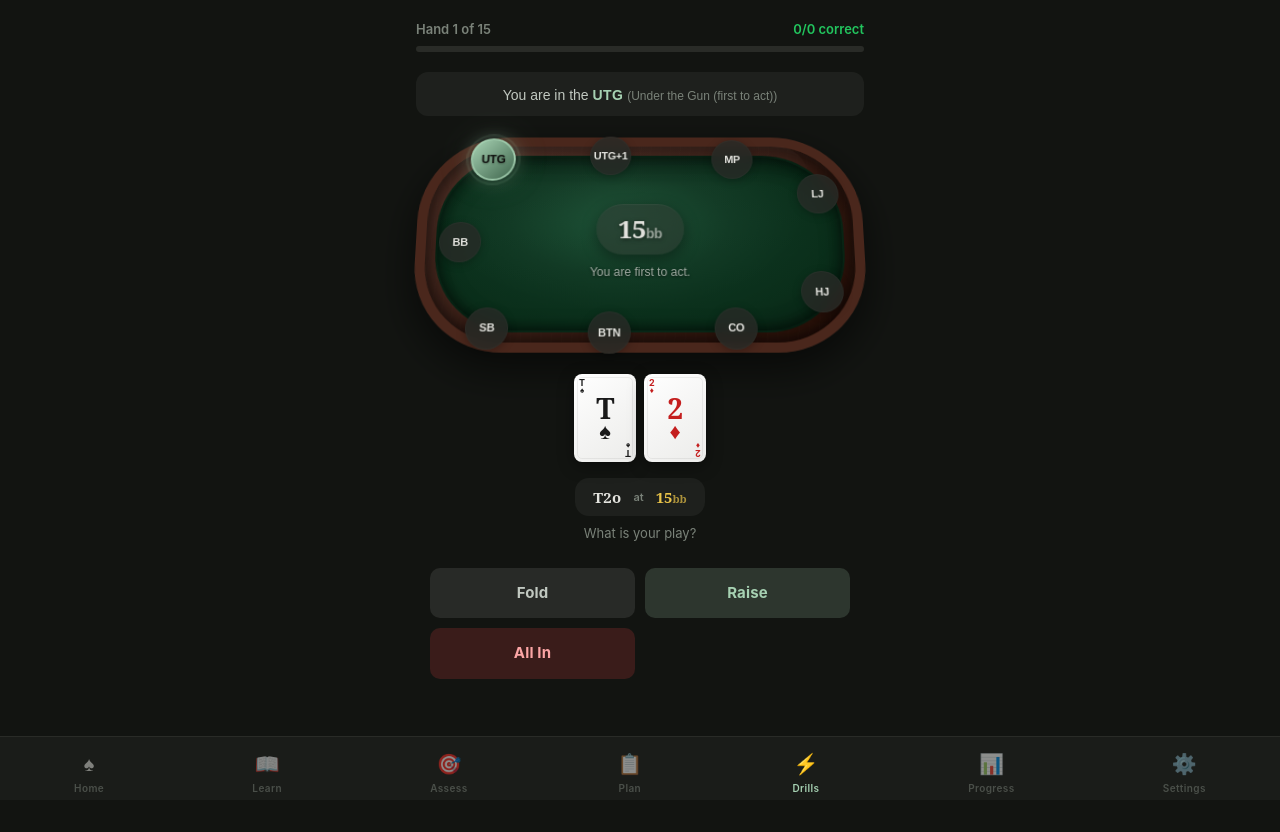
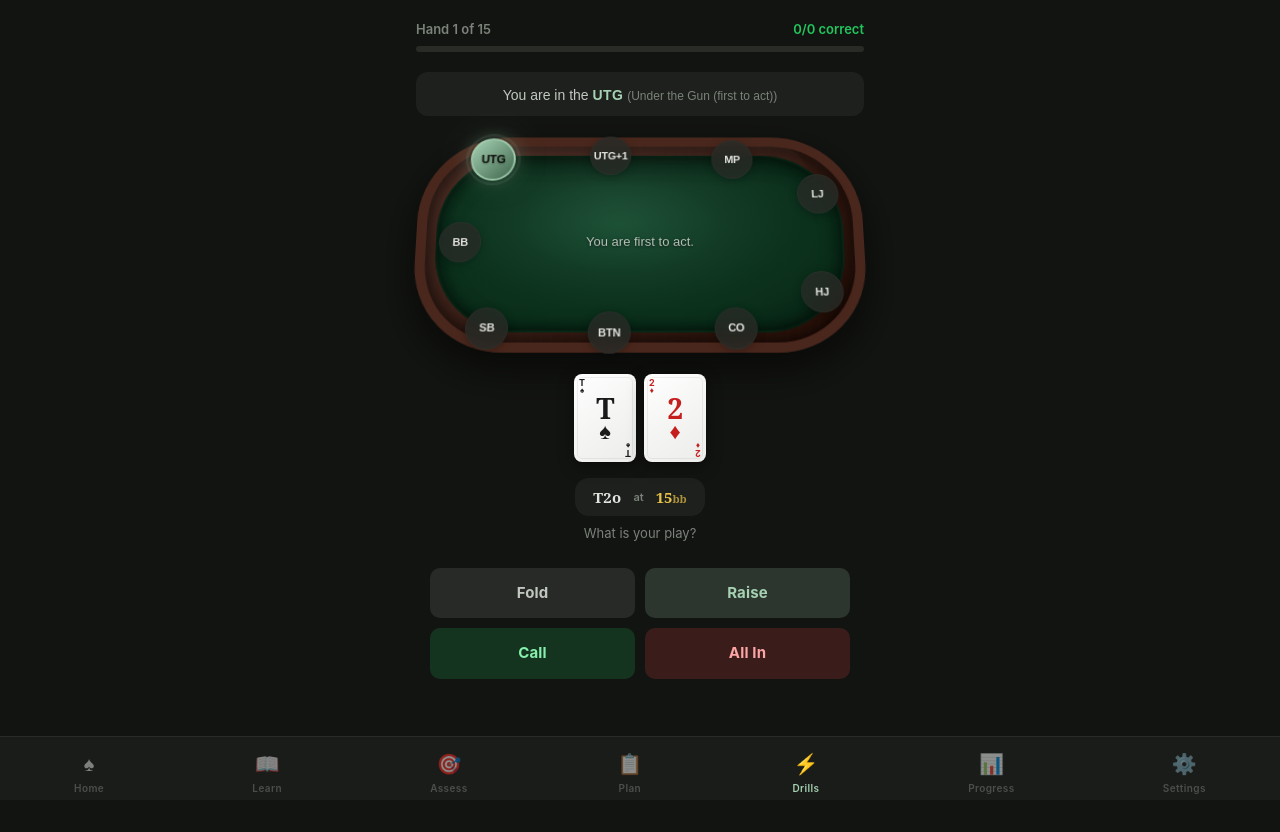
Before and after one commit to chuckpoole-lab/poker-trainer, a Next.js app: page /drills/session in a window 1280 px wide. Shown: the top 832 px of the page. Built offline with nearby package versions, Linux system fonts and the light colour scheme.

Commit message:
Universal 4-button actions, fix scoring, remove stack from table center, add missing positions, fix question count

```diff
--- a/src/app/assessment/page.tsx
+++ b/src/app/assessment/page.tsx
@@ -25,6 +25,9 @@ function ReadyStep() {
 function GuideStep() {
   const items: { label: string; desc: string }[] = [
     { label: 'UTG', desc: 'Under the Gun (first to act)' },
+    { label: 'UTG+1', desc: 'Under the Gun +1' },
+    { label: 'MP',  desc: 'Middle Position' },
+    { label: 'LJ',  desc: 'Lojack' },
     { label: 'HJ',  desc: 'Hijack' },
     { label: 'CO',  desc: 'Cutoff' },
     { label: 'BTN', desc: 'Button (dealer, best position)' },
--- a/src/app/learn/page.tsx
+++ b/src/app/learn/page.tsx
@@ -10,7 +10,7 @@ const PHASES = [
     description: 'Positions, terminology, and core concepts every player needs.',
     icon: '🧠',
     href: '/learn/foundations',
-    questions: 13,
+    questions: 14,
     estimate: '5 min',
   },
   {
--- a/src/components/poker-table/ActionBar.tsx
+++ b/src/components/poker-table/ActionBar.tsx
@@ -1,55 +1,34 @@
 'use client';
 
-import {
-  SimplifiedAction,
-  SpotType,
-  ACTION_LABELS,
-  VALID_ACTIONS_BY_SPOT_TYPE,
-} from '@/lib/types';
+import { SimplifiedAction } from '@/lib/types';
 
 interface ActionBarProps {
-  spotType: SpotType;
+  spotType?: string; // kept for interface compat but no longer used for filtering
   onSelect: (action: SimplifiedAction) => void;
   disabled?: boolean;
 }
 
-/* Grandmaster's Lounge action button palette */
-const ACTION_COLORS: Record<SimplifiedAction, { bg: string; color: string; hoverBg: string }> = {
-  [SimplifiedAction.FOLD]:       { bg: 'rgba(56,58,54,0.6)',     color: '#c1c8c0',  hoverBg: 'rgba(56,58,54,0.85)' },
-  [SimplifiedAction.OPEN]:       { bg: 'rgba(166,209,178,0.18)', color: '#a6d1b2',  hoverBg: 'rgba(166,209,178,0.3)' },
-  [SimplifiedAction.CALL]:       { bg: 'rgba(34,197,94,0.18)',   color: '#86efac',   hoverBg: 'rgba(34,197,94,0.3)' },
-  [SimplifiedAction.JAM]:        { bg: 'rgba(239,68,68,0.18)',   color: '#fca5a5',   hoverBg: 'rgba(239,68,68,0.3)' },
-  [SimplifiedAction.RAISE_FOLD]: { bg: 'rgba(233,195,73,0.18)',  color: '#e9c349',   hoverBg: 'rgba(233,195,73,0.3)' },
-  [SimplifiedAction.RAISE_CALL]: { bg: 'rgba(166,209,178,0.14)', color: '#a6d1b2',  hoverBg: 'rgba(166,209,178,0.25)' },
-  [SimplifiedAction.LIMP]:       { bg: 'rgba(56,58,54,0.5)',     color: '#e3e3de',   hoverBg: 'rgba(56,58,54,0.75)' },
-};
-
-/** Fallback if spot type is somehow not in the map */
-const FALLBACK_ACTIONS: SimplifiedAction[] = [
-  SimplifiedAction.FOLD,
-  SimplifiedAction.OPEN,
-  SimplifiedAction.CALL,
-  SimplifiedAction.JAM,
+/* Universal 4-button layout — same options every hand.
+   Players should be able to pick the "wrong" action (e.g. Call in an unopened pot)
+   so they can discover their leaks through feedback. */
+const UNIVERSAL_ACTIONS: { action: SimplifiedAction; label: string; bg: string; color: string; hoverBg: string }[] = [
+  { action: SimplifiedAction.FOLD, label: 'Fold',   bg: 'rgba(56,58,54,0.6)',     color: '#c1c8c0', hoverBg: 'rgba(56,58,54,0.85)' },
+  { action: SimplifiedAction.OPEN, label: 'Raise',  bg: 'rgba(166,209,178,0.18)', color: '#a6d1b2', hoverBg: 'rgba(166,209,178,0.3)' },
+  { action: SimplifiedAction.CALL, label: 'Call',    bg: 'rgba(34,197,94,0.18)',   color: '#86efac', hoverBg: 'rgba(34,197,94,0.3)' },
+  { action: SimplifiedAction.JAM,  label: 'All In',  bg: 'rgba(239,68,68,0.18)',   color: '#fca5a5', hoverBg: 'rgba(239,68,68,0.3)' },
 ];
 
-export default function ActionBar({ spotType, onSelect, disabled }: ActionBarProps) {
-  const actions = VALID_ACTIONS_BY_SPOT_TYPE[spotType] ?? FALLBACK_ACTIONS;
-
-  /* Determine grid columns: 2-col for ≤4 buttons, 3-col for 5+ */
-  const cols = actions.length <= 4 ? 2 : 3;
-
+export default function ActionBar({ onSelect, disabled }: ActionBarProps) {
   return (
     <div style={{
       display: 'grid',
-      gridTemplateColumns: `repeat(${cols}, 1fr)`,
+      gridTemplateColumns: 'repeat(2, 1fr)',
       gap: 10,
       padding: '16px 0',
       maxWidth: 420,
       margin: '0 auto',
     }}>
-      {actions.map((action) => {
-        const c = ACTION_COLORS[action];
-        return (
+      {UNIVERSAL_ACTIONS.map(({ action, label, bg, color, hoverBg }) => (
         <button
           key={action}
           onClick={() => onSelect(action)}
@@ -61,8 +40,8 @@ export default function ActionBar({ spotType, onSelect, disabled }: ActionBarPro
             fontWeight: 700,
             fontFamily: 'var(--font-body)',
             letterSpacing: '0.01em',
-              background: c.bg,
-              color: c.color,
+            background: bg,
+            color,
             border: 'none',
             cursor: disabled ? 'not-allowed' : 'pointer',
             opacity: disabled ? 0.45 : 1,
@@ -71,16 +50,15 @@ export default function ActionBar({ spotType, onSelect, disabled }: ActionBarPro
             textAlign: 'center',
           }}
           onMouseEnter={(e) => {
-              if (!disabled) (e.currentTarget.style.background = c.hoverBg);
+            if (!disabled) (e.currentTarget.style.background = hoverBg);
           }}
           onMouseLeave={(e) => {
-              (e.currentTarget.style.background = c.bg);
+            (e.currentTarget.style.background = bg);
           }}
         >
-            {ACTION_LABELS[action]}
+          {label}
         </button>
-        );
-      })}
+      ))}
     </div>
   );
 }
--- a/src/components/poker-table/PokerTableLayout.tsx
+++ b/src/components/poker-table/PokerTableLayout.tsx
@@ -213,30 +213,14 @@ export default function PokerTableLayout({
                 background: 'linear-gradient(to bottom, rgba(0,0,0,0.18) 0%, transparent 18%)',
               }} />
 
-              {/* ── center info ── */}
+              {/* ── center info — action text only (stack shown in context bar below) ── */}
               <div style={{
                 position: 'absolute', top: '50%', left: '50%',
                 transform: 'translate(-50%, -50%)', textAlign: 'center', zIndex: 2,
               }}>
                 <div style={{
-                  display: 'inline-flex', alignItems: 'center', justifyContent: 'center',
-                  background: `${C.surfaceBright}73`, backdropFilter: 'blur(12px)',
-                  WebkitBackdropFilter: 'blur(12px)',
-                  borderRadius: 28, padding: '7px 22px',
-                  boxShadow: '0 4px 16px rgba(0,0,0,0.4), inset 0 1px 0 rgba(255,255,255,0.05)',
-                }}>
-                  <span style={{
-                    fontSize: 26, fontWeight: 800, color: C.onSurface,
-                    fontFamily: 'Noto Serif, Georgia, serif',
-                    textShadow: '0 1px 4px rgba(0,0,0,0.6)', letterSpacing: '-0.02em',
-                  }}>
-                    {stackDepthBb}
-                    <span style={{ fontSize: 14, fontWeight: 600, opacity: 0.6, fontFamily: 'Manrope, sans-serif' }}>bb</span>
-                  </span>
-                </div>
-                <div style={{
-                  fontSize: 12, color: `${C.onSurface}b3`, marginTop: 10,
-                  maxWidth: 200, lineHeight: 1.4,
+                  fontSize: 13, color: `${C.onSurface}cc`,
+                  maxWidth: 200, lineHeight: 1.5,
                   fontFamily: 'Manrope, sans-serif',
                   textShadow: '0 1px 3px rgba(0,0,0,0.6)',
                 }}>
--- a/src/lib/services/scoring.ts
+++ b/src/lib/services/scoring.ts
@@ -25,6 +25,22 @@ const LEAK_DISPLAY_NAMES: Record<LeakCategoryId, string> = {
   [LeakCategoryId.FACING_OPENS]: 'Facing Opens',
 };
 
+/**
+ * Normalize universal button actions to match spot-specific actions.
+ * The UI always shows Fold / Raise / Call / All In, but spots may use
+ * OPEN, LIMP, RAISE_FOLD, RAISE_CALL internally.
+ */
+function actionsMatch(userAction: SimplifiedAction, spotAction: SimplifiedAction): boolean {
+  if (userAction === spotAction) return true;
+  // "Raise" button (OPEN) matches any raise variant
+  if (userAction === SimplifiedAction.OPEN &&
+    (spotAction === SimplifiedAction.RAISE_FOLD || spotAction === SimplifiedAction.RAISE_CALL)) return true;
+  // "Call" button matches LIMP (calling the BB in an unopened pot)
+  if (userAction === SimplifiedAction.CALL && spotAction === SimplifiedAction.LIMP) return true;
+  if (userAction === SimplifiedAction.LIMP && spotAction === SimplifiedAction.CALL) return true;
+  return false;
+}
+
 export function scoreSpot(
   userAction: SimplifiedAction,
   spot: SpotDecision,
@@ -32,10 +48,10 @@ export function scoreSpot(
   let result: ResultClass;
   let score: number;
 
-  if (userAction === spot.baselineAction) {
+  if (actionsMatch(userAction, spot.baselineAction)) {
     result = ResultClass.CORRECT;
     score = 1.0;
-  } else if (spot.acceptableActions.includes(userAction)) {
+  } else if (spot.acceptableActions.some(a => actionsMatch(userAction, a))) {
     result = ResultClass.ACCEPTABLE;
     score = 0.7;
   } else {
--- a/src/lib/types/enums.ts
+++ b/src/lib/types/enums.ts
@@ -126,7 +126,7 @@ export const ACTION_LABELS: Record<SimplifiedAction, string> = {
   [SimplifiedAction.JAM]: 'All In',
   [SimplifiedAction.RAISE_FOLD]: 'Raise / Fold',
   [SimplifiedAction.RAISE_CALL]: 'Raise / Call',
-  [SimplifiedAction.LIMP]: 'Limp',
+  [SimplifiedAction.LIMP]: 'Call',
 };
 
 /**
@@ -134,13 +134,13 @@ export const ACTION_LABELS: Record<SimplifiedAction, string> = {
  * Fallback: if a spot type is missing from this map, ActionBar shows all 4 base actions.
  */
 export const VALID_ACTIONS_BY_SPOT_TYPE: Record<SpotType, SimplifiedAction[]> = {
-  [SpotType.UNOPENED]:        [SimplifiedAction.FOLD, SimplifiedAction.OPEN, SimplifiedAction.JAM],
+  [SpotType.UNOPENED]:        [SimplifiedAction.FOLD, SimplifiedAction.OPEN, SimplifiedAction.LIMP, SimplifiedAction.JAM],
   [SpotType.FACING_OPEN]:     [SimplifiedAction.FOLD, SimplifiedAction.CALL, SimplifiedAction.RAISE_FOLD, SimplifiedAction.RAISE_CALL, SimplifiedAction.JAM],
   [SpotType.FACING_3BET]:     [SimplifiedAction.FOLD, SimplifiedAction.CALL, SimplifiedAction.JAM],
-  [SpotType.SB_UNOPENED]:     [SimplifiedAction.FOLD, SimplifiedAction.OPEN, SimplifiedAction.JAM, SimplifiedAction.LIMP],
+  [SpotType.SB_UNOPENED]:     [SimplifiedAction.FOLD, SimplifiedAction.OPEN, SimplifiedAction.LIMP, SimplifiedAction.JAM],
   [SpotType.SB_LIMP_BRANCH]:  [SimplifiedAction.FOLD, SimplifiedAction.LIMP, SimplifiedAction.OPEN, SimplifiedAction.JAM],
   [SpotType.BB_VS_SB]:        [SimplifiedAction.FOLD, SimplifiedAction.CALL, SimplifiedAction.RAISE_FOLD, SimplifiedAction.RAISE_CALL, SimplifiedAction.JAM],
   [SpotType.LIMPED_POT]:      [SimplifiedAction.FOLD, SimplifiedAction.CALL, SimplifiedAction.OPEN, SimplifiedAction.JAM],
-  [SpotType.FACING_LIMP]:     [SimplifiedAction.FOLD, SimplifiedAction.OPEN, SimplifiedAction.JAM],
+  [SpotType.FACING_LIMP]:     [SimplifiedAction.FOLD, SimplifiedAction.OPEN, SimplifiedAction.LIMP, SimplifiedAction.JAM],
   [SpotType.MULTI_WAY]:       [SimplifiedAction.FOLD, SimplifiedAction.CALL, SimplifiedAction.OPEN, SimplifiedAction.JAM],
 };
```
Lines whose indentation alone changed are shown as unchanged.
